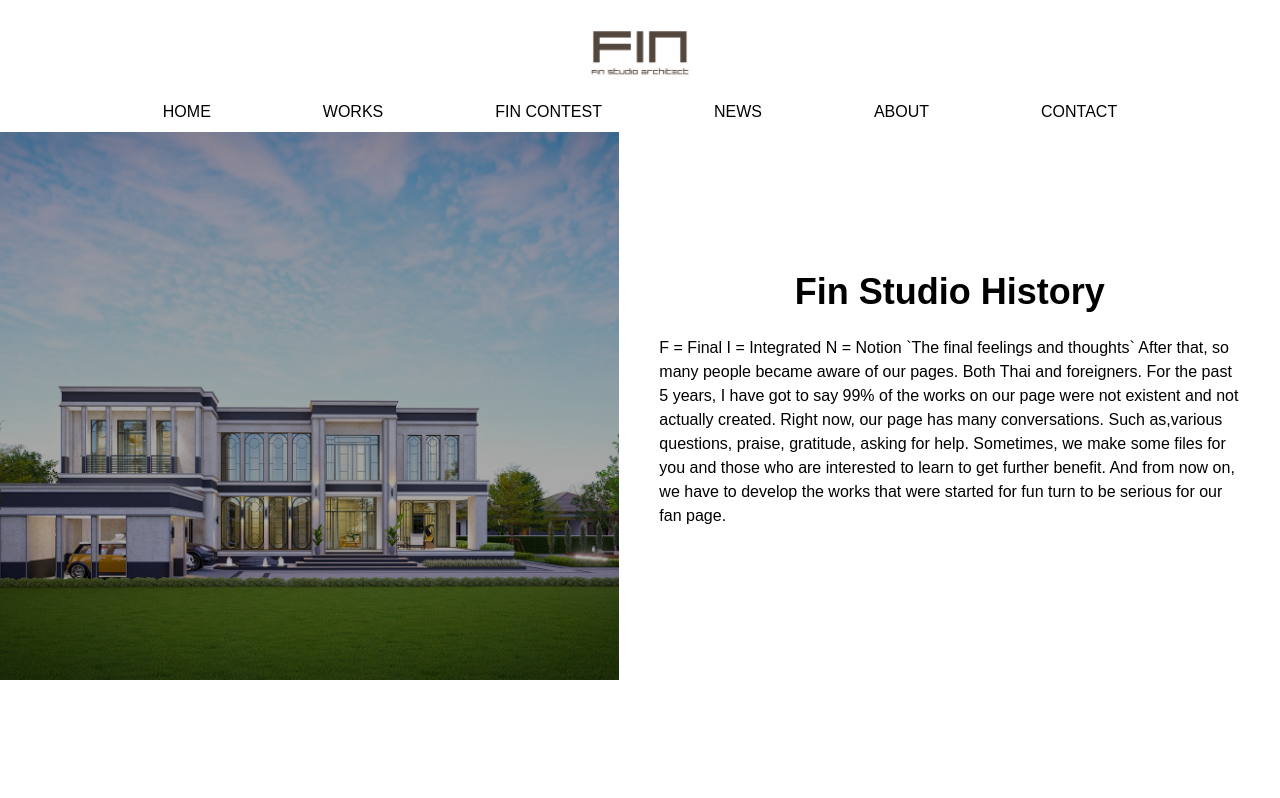
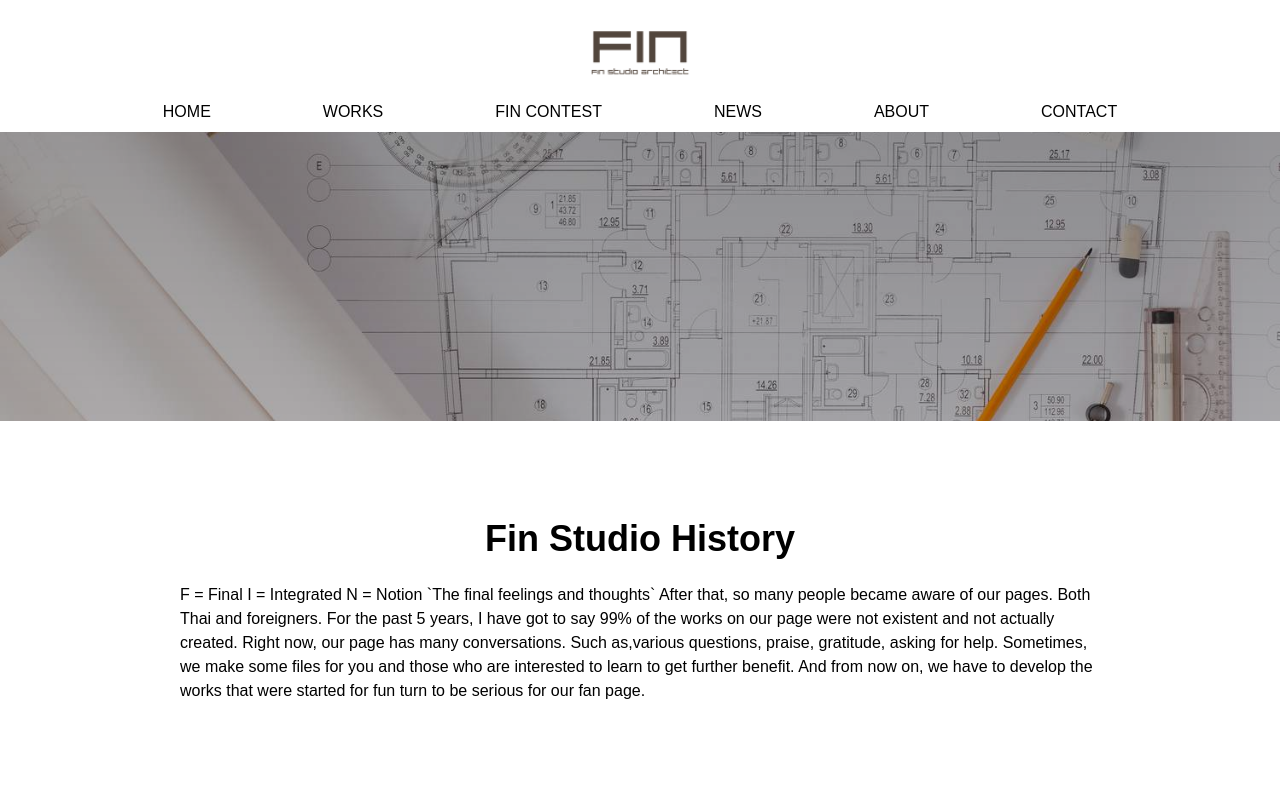
Before and after one commit to thanatP-Bz/fin-studio, a Next.js app: page /about in a window 1280 px wide. Shown: the top 798 px of the page. Built offline with nearby package versions, Linux system fonts and the light colour scheme; a web font is replaced by a local one.

Commit message:
fixedResposive

```diff
--- a/src/app/about/page.jsx
+++ b/src/app/about/page.jsx
@@ -7,10 +7,10 @@ import kitwat from "../../../public/kitwat.png";
 const About = () => {
   return (
     <div>
-      <div className="mb-[7%] flex h-[100vh] w-screen flex-col items-center justify-center md:mb-0 md:flex-row">
-        <div className="about-img flex h-[50%] w-full items-center justify-center overflow-hidden bg-cover md:h-[70%]"></div>
+      <div className="mb-[10%] flex h-[100vh] w-screen flex-col items-center justify-center md:mb-0">
+        <div className="about-img flex h-[50%] w-full items-center justify-center overflow-hidden bg-cover md:mt-[7%] md:h-[100%]"></div>
 
-        <div className=" flex h-[50%] w-full flex-col items-center justify-start gap-y-0 overflow-hidden p-5 md:h-[70%] md:justify-center md:gap-x-4 md:gap-y-6 md:p-10">
+        <div className="flex h-[50%] w-full max-w-[1000px] flex-col items-center justify-start gap-y-0 p-4 md:h-[100%] md:justify-center md:gap-x-4 md:gap-y-6 md:p-10">
           <h1 className="text-2xl font-bold md:text-4xl">Fin Studio History</h1>
           <p>
             F = Final I = Integrated N = Notion `The final feelings and
--- a/src/app/contact/page.jsx
+++ b/src/app/contact/page.jsx
@@ -3,8 +3,18 @@ import React from "react";
 const Contact = () => {
   return (
     <>
-      <div className="flex h-[90vh] w-screen flex-col items-center justify-center md:flex-row">
-        <div className=" mt-[15%] flex h-[50%] w-full flex-col items-center justify-start gap-y-0 p-5 md:mt-[0] md:h-[70%] md:justify-center md:gap-x-4 md:gap-y-6 md:p-10">
+      <div className="mt-[5%] flex h-[100vh] w-screen flex-col items-center justify-center">
+        <div className="mt-[5%] flex h-[50%] w-full items-center justify-center overflow-hidden bg-cover md:h-[70%]">
+          <iframe
+            src="https://www.google.com/maps/embed?pb=!1m18!1m12!1m3!1d15490.467505245035!2d100.438514310702!3d13.921833811271211!2m3!1f0!2f0!3f0!3m2!1i1024!2i768!4f13.1!3m3!1m2!1s0x30e2857afab65b13%3A0xd9efdb3a1c55c3b9!2z4Liq4Lix4Lih4Lih4Liy4LiB4Lij!5e0!3m2!1sen!2sus!4v1687573549858!5m2!1sen!2sus"
+            className="mx-2 mb-[5%] h-full w-full md:mx-8 md:mb-[0]"
+            allowfullscreen=""
+            loading="lazy"
+            referrerpolicy="no-referrer-when-downgrade"
+          ></iframe>
+        </div>
+
+        <div className=" flex h-[50%] w-full flex-col items-center justify-start gap-y-0 p-5 md:mt-[0] md:h-[70%] md:justify-center md:gap-x-4 md:gap-y-6 md:p-10">
           <h1 className="text-2xl font-bold md:text-4xl">Contact</h1>
           <p>
             FIN STUDIO ARCHITECT LIMITED
@@ -18,16 +28,6 @@ const Contact = () => {
             finstudioarchitect@gmail.com
           </p>
         </div>
-
-        <div className="flex h-[50%] w-full items-center justify-center overflow-hidden bg-cover md:h-[70%]">
-          <iframe
-            src="https://www.google.com/maps/embed?pb=!1m18!1m12!1m3!1d15490.467505245035!2d100.438514310702!3d13.921833811271211!2m3!1f0!2f0!3f0!3m2!1i1024!2i768!4f13.1!3m3!1m2!1s0x30e2857afab65b13%3A0xd9efdb3a1c55c3b9!2z4Liq4Lix4Lih4Lih4Liy4LiB4Lij!5e0!3m2!1sen!2sus!4v1687573549858!5m2!1sen!2sus"
-            className="mx-2 mb-[5%] h-full w-full md:mx-8 md:mb-[0]"
-            allowfullscreen=""
-            loading="lazy"
-            referrerpolicy="no-referrer-when-downgrade"
-          ></iframe>
-        </div>
       </div>
     </>
   );
--- a/src/app/globals.css
+++ b/src/app/globals.css
@@ -71,7 +71,7 @@ body {
 
 .about-img {
   background-image: linear-gradient(rgba(0, 0, 0, 0.4), rgba(0, 0, 0, 0.3)),
-    url(../../public/about.jpg);
+    url(../../public/design.jpg);
   background-position: center;
 }
 
```
Also changed, not shown: public/design.jpg (added).
